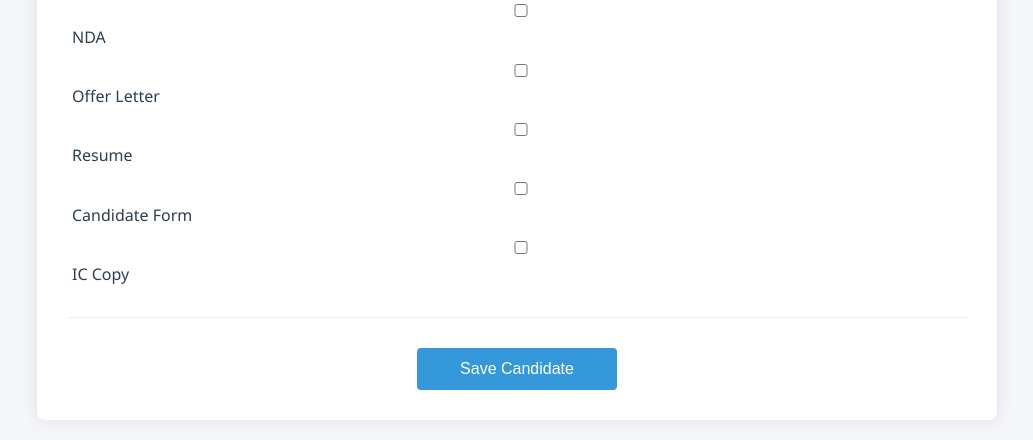
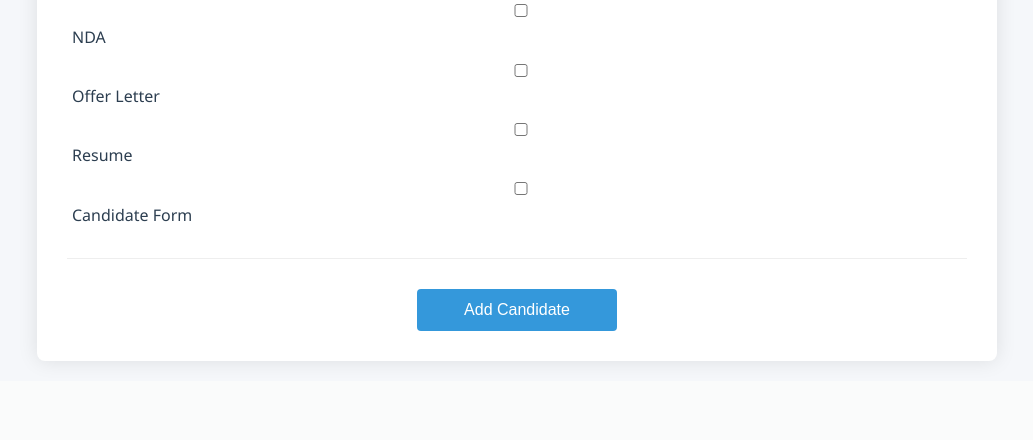
Before and after one commit to lokosmotos/daniexc, a Flask app: page /add_candidate in a window 1280 px wide. Shown: the part 1394-1834 px from the top of the page, without its empty margins (123-1156 px from the left). After the commit the page ends 1760 px from the top, so only its background shows below. Run offline with Flask 2, Linux system fonts and the light colour scheme; a user stored in the database is signed in; data comes from the database, SQL or seed files in the repository.

Commit message:
Update add_candidate.html

```diff
--- a/templates/add_candidate.html
+++ b/templates/add_candidate.html
@@ -140,9 +140,8 @@
 <body>
     <div class="container">
         <h1>Add New Candidate</h1>
-
         <form method="POST">
-            <!-- Personal Information Section -->
+            <!-- Personal Information -->
             <div class="form-section">
                 <h2>Personal Information</h2>
                 <div class="form-grid">
@@ -150,22 +149,18 @@
                         <label for="name" class="required">Full Name</label>
                         <input type="text" name="name" id="name" required>
                     </div>
-
                     <div class="form-group">
                         <label for="age" class="required">Age</label>
                         <input type="number" name="age" id="age" required>
                     </div>
-
                     <div class="form-group">
                         <label for="ic" class="required">IC Number</label>
                         <input type="text" name="ic" id="ic" required>
                     </div>
-
                     <div class="form-group">
                         <label for="phone_number" class="required">Phone Number</label>
                         <input type="text" name="phone_number" id="phone_number" required>
                     </div>
-
                     <div class="form-group">
                         <label for="email" class="required">Email</label>
                         <input type="email" name="email" id="email" required>
@@ -173,7 +168,7 @@
                 </div>
             </div>
 
-            <!-- Application Details Section -->
+            <!-- Application Details -->
             <div class="form-section">
                 <h2>Application Details</h2>
                 <div class="form-grid">
@@ -193,7 +188,6 @@
                             <option value="S2">S2 - Seremban 2</option>
                         </select>
                     </div>
-
                     <div class="form-group">
                         <label for="position" class="required">Position</label>
                         <select name="position" id="position" required>
@@ -206,7 +200,6 @@
                             <option value="HR">HR</option>
                         </select>
                     </div>
-
                     <div class="form-group">
                         <label for="status" class="required">Status</label>
                         <select name="status" id="status" required>
@@ -218,12 +211,10 @@
                             <option value="Waiting List">Waiting List</option>
                         </select>
                     </div>
-
                     <div class="form-group">
                         <label for="status_reason">Status Reason (if applicable)</label>
                         <input type="text" name="status_reason" id="status_reason">
                     </div>
-
                     <div class="form-group">
                         <label for="hostel_required">Hostel Required?</label>
                         <select name="hostel_required" id="hostel_required">
@@ -234,7 +225,7 @@
                 </div>
             </div>
 
-            <!-- Dates Section -->
+            <!-- Dates -->
             <div class="form-section">
                 <h2>Important Dates</h2>
                 <div class="form-grid">
@@ -242,7 +233,6 @@
                         <label for="date_iv">Interview Date</label>
                         <input type="date" name="date_iv" id="date_iv">
                     </div>
-
                     <div class="form-group">
                         <label for="date_training">Training Date</label>
                         <input type="date" name="date_training" id="date_training">
@@ -250,7 +240,7 @@
                 </div>
             </div>
 
-            <!-- Documents Section -->
+            <!-- Documents -->
             <div class="form-section">
                 <h2>Documents</h2>
                 <div class="form-grid">
@@ -258,23 +248,19 @@
                         <label for="resume_url">Resume URL</label>
                         <input type="text" name="resume_url" id="resume_url" placeholder="https://...">
                     </div>
-
                     <div class="form-group">
                         <label for="offer_letter">Offer Letter Reference</label>
                         <input type="text" name="offer_letter" id="offer_letter">
                     </div>
-
                     <div class="form-group">
                         <label for="candidate_form">Candidate Form Reference</label>
                         <input type="text" name="candidate_form" id="candidate_form">
                     </div>
-
                     <div class="form-group">
                         <label for="nda">NDA Reference</label>
                         <input type="text" name="nda" id="nda">
                     </div>
                 </div>
-
                 <div class="form-group full-width">
                     <label>Documents Received (Tick all that apply)</label>
                     <div class="checkbox-group">
@@ -294,15 +280,12 @@
                             <input type="checkbox" name="doc_candidate_form" id="doc_candidate_form">
                             <label for="doc_candidate_form">Candidate Form</label>
                         </div>
-                        <div class="checkbox-item">
-                            <input type="checkbox" name="doc_ic" id="doc_ic">
-                            <label for="doc_ic">IC Copy</label>
-                        </div>
                     </div>
                 </div>
             </div>
 
-            <button type="submit" class="btn-submit">Save Candidate</button>
+            <!-- Submit Button -->
+            <button type="submit" class="btn-submit">Add Candidate</button>
         </form>
     </div>
 </body>
```
